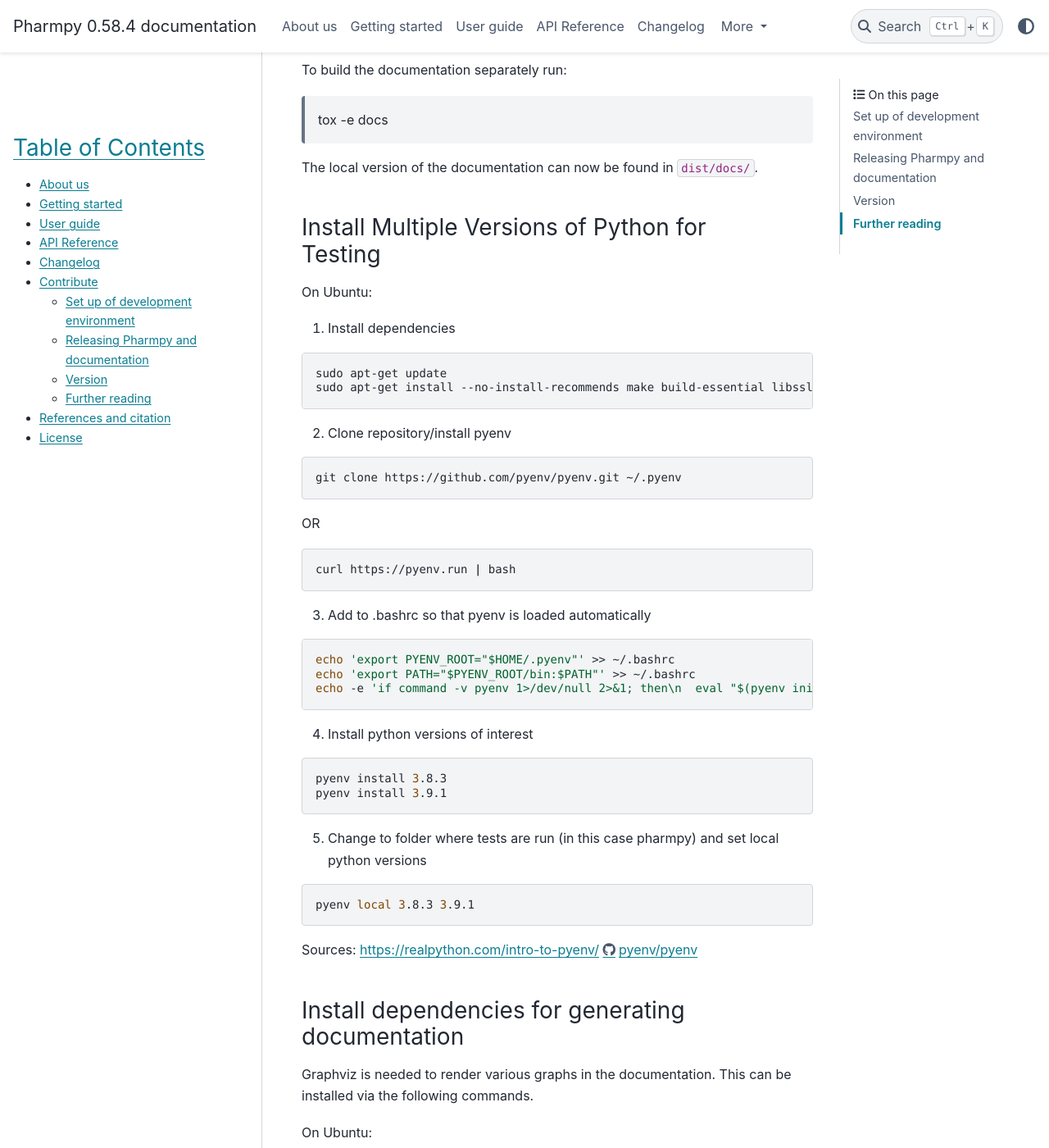
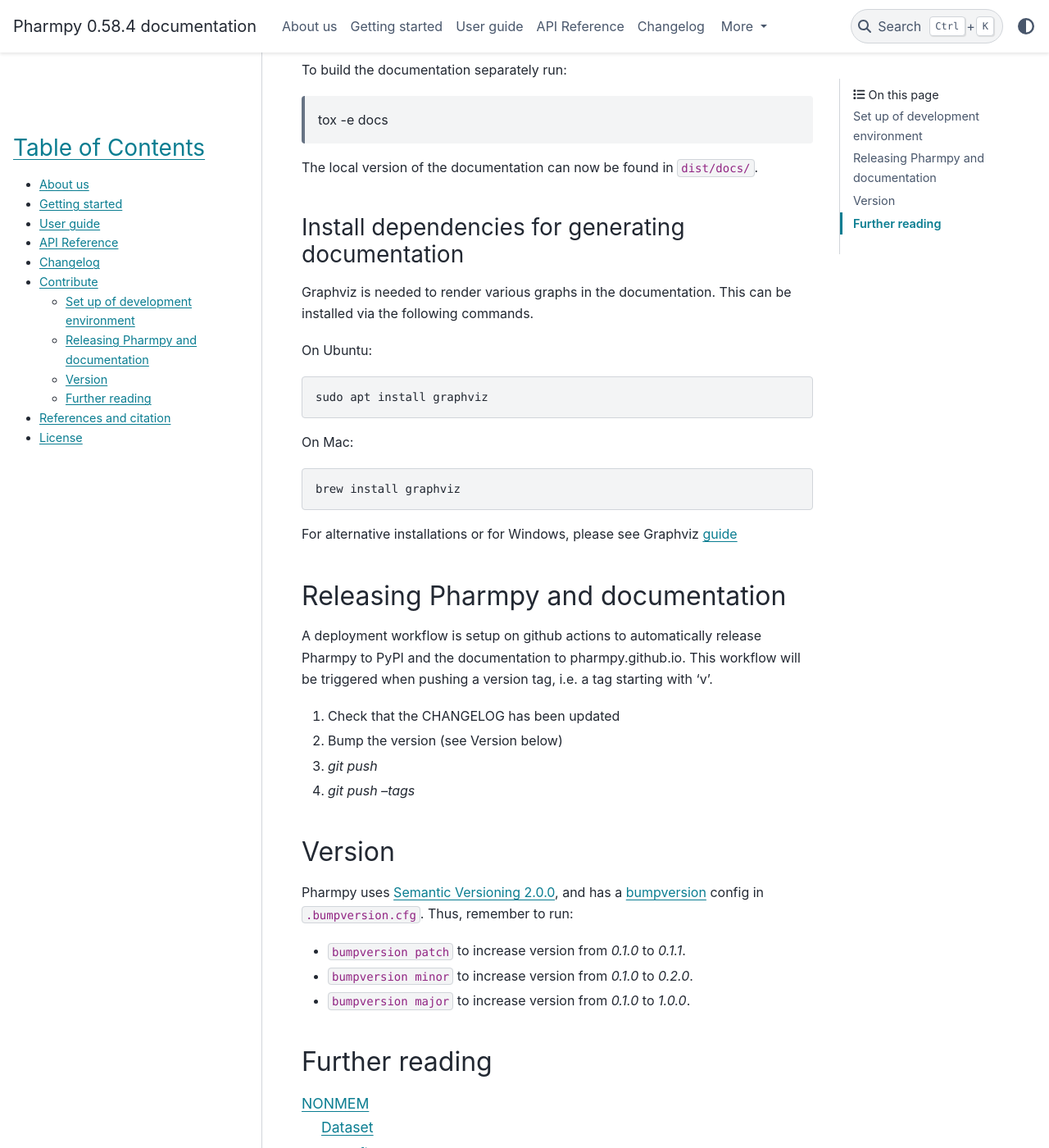
Before and after one commit to pharmpy/pharmpy, a Sphinx documentation site: the page built from docs/contribute.rst, in a window 1280 px wide and 1400 px high, scrolled down 1348 px. Shown: the whole window at 82% size. Built offline with Sphinx 7.4.7 and the PyData theme 0.15.4, drawn with Linux system fonts in a browser that asks for light colours.

Commit message:
Remove documentation for installing multiple Python versions

```diff
--- a/docs/contribute.rst
+++ b/docs/contribute.rst
@@ -54,55 +54,6 @@
 The local version of the documentation can now be found in ``dist/docs/``.
 
 
-Install Multiple Versions of Python for Testing
-***********************************************
-
-On Ubuntu:
-
-1. Install dependencies
-
-.. code-block:: sh
-
-    sudo apt-get update
-    sudo apt-get install --no-install-recommends make build-essential libssl-dev zlib1g-dev libbz2-dev libreadline-dev libsqlite3-dev wget curl llvm libncurses5-dev xz-utils tk-dev libxml2-dev libxmlsec1-dev libffi-dev liblzma-dev
-
-2. Clone repository/install pyenv
-
-.. code-block:: sh
-
-    git clone https://github.com/pyenv/pyenv.git ~/.pyenv
-
-OR
-
-.. code-block:: sh
-
-    curl https://pyenv.run | bash
-
-3. Add to .bashrc so that pyenv is loaded automatically
-
-.. code-block:: sh
-
-    echo 'export PYENV_ROOT="$HOME/.pyenv"' >> ~/.bashrc
-    echo 'export PATH="$PYENV_ROOT/bin:$PATH"' >> ~/.bashrc
-    echo -e 'if command -v pyenv 1>/dev/null 2>&1; then\n  eval "$(pyenv init -)"\nfi' >> ~/.bashrc
-
-4. Install python versions of interest
-
-.. code-block:: sh
-
-    pyenv install 3.8.3
-    pyenv install 3.9.1
-
-5. Change to folder where tests are run (in this case pharmpy) and set local python versions
-
-.. code-block:: sh
-
-    pyenv local 3.8.3 3.9.1
-
-Sources:
-https://realpython.com/intro-to-pyenv/
-https://github.com/pyenv/pyenv
-
 Install dependencies for generating documentation
 *************************************************
 
```
